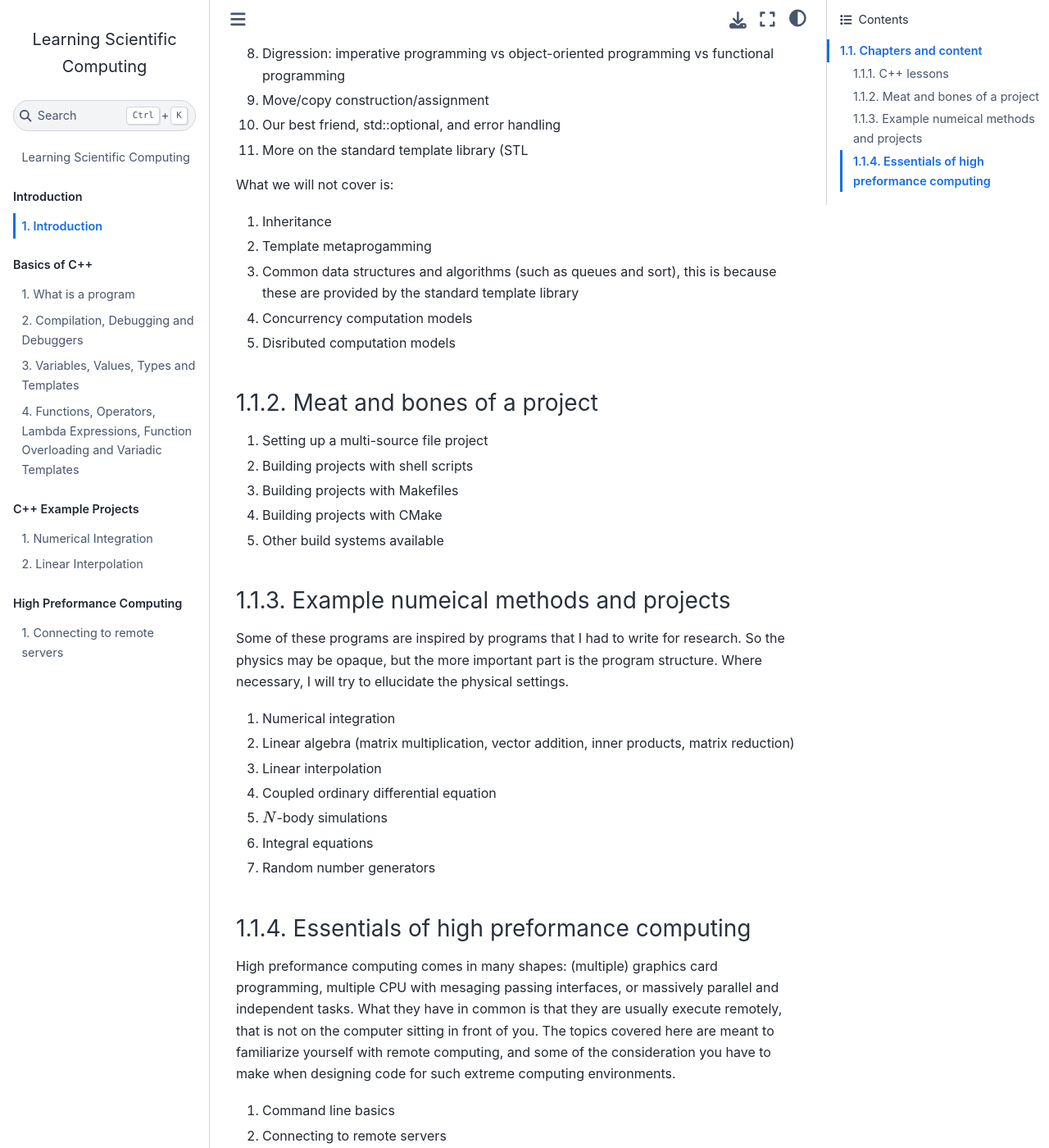
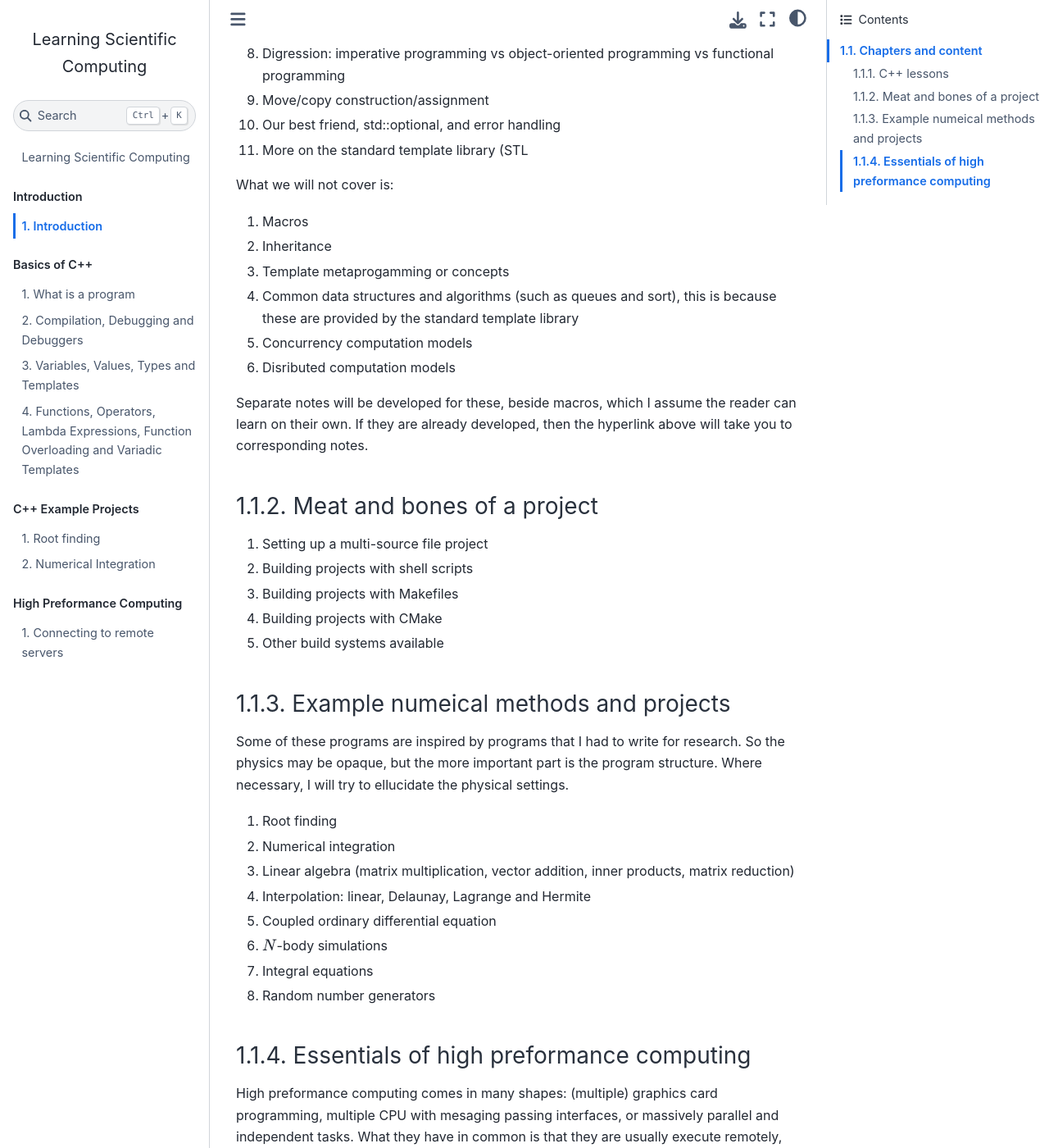
Before and after one commit to ominusliticus/learning_scientific_computing, a Jupyter Book: the page built from introduction.md, in a window 1280 px wide and 1400 px high, scrolled down 1320 px. Shown: the whole window at 82% size. Built offline with Jupyter Book 1.0.4 settings and Sphinx 7.4.7 and the Sphinx Book theme 1.1.4, drawn with Linux system fonts in a browser that asks for light colours; pages that are not in the unit, such as notebooks, are missing from menus.

Commit message:
Adding root finding the the numerical methods considered

```diff
--- a/_toc.yml
+++ b/_toc.yml
@@ -18,8 +18,12 @@ parts:
   - caption: C++ Example Projects
     numbered: true
     chapters:
+    - file: app_chapters/app_preface
+    - file: app_chapters/root_finding
     - file: app_chapters/numerical_integration
-    - file: app_chapters/linear_interpolation
+    - file: app_chapters/linear_algebra
+    - file: app_chapters/interpolation
+    - file: app_chapters/integral_equations
   - caption: High Preformance Computing
     numbered: true
     chapters:
--- a/introduction.md
+++ b/introduction.md
@@ -43,11 +43,15 @@ Lastly, the fourth  part digs into remote computing, bash scripting and slurm.
 
 What we will not cover is:
 
+1. Macros
 1. Inheritance
-1. Template metaprogamming
+1. Template metaprogamming or concepts
 1. Common data structures and algorithms (such as queues and sort), this is because these are provided by the standard template library
 1. Concurrency computation models
 1. Disributed computation models
+
+Separate notes will be developed for these, beside macros, which I assume the reader can learn on their own.
+If they are already developed, then the hyperlink above will take you to corresponding notes.
 
 ### Meat and bones of a project
 
@@ -65,9 +69,10 @@ Some of these programs are inspired by programs that I had to write for research
 So the physics may be opaque, but the more important part is the program structure.
 Where necessary, I will try to ellucidate the physical settings.
 
+1. Root finding
 1. Numerical integration
 1. Linear algebra (matrix multiplication, vector addition, inner products, matrix reduction)
-1. Linear interpolation
+1. Interpolation: linear, Delaunay, Lagrange and Hermite
 1. Coupled ordinary differential equation
 1. $N$-body simulations
 1. Integral equations
```
Also changed, not shown: app_chapters/root_finding.md (added, +90 -0 lines).
